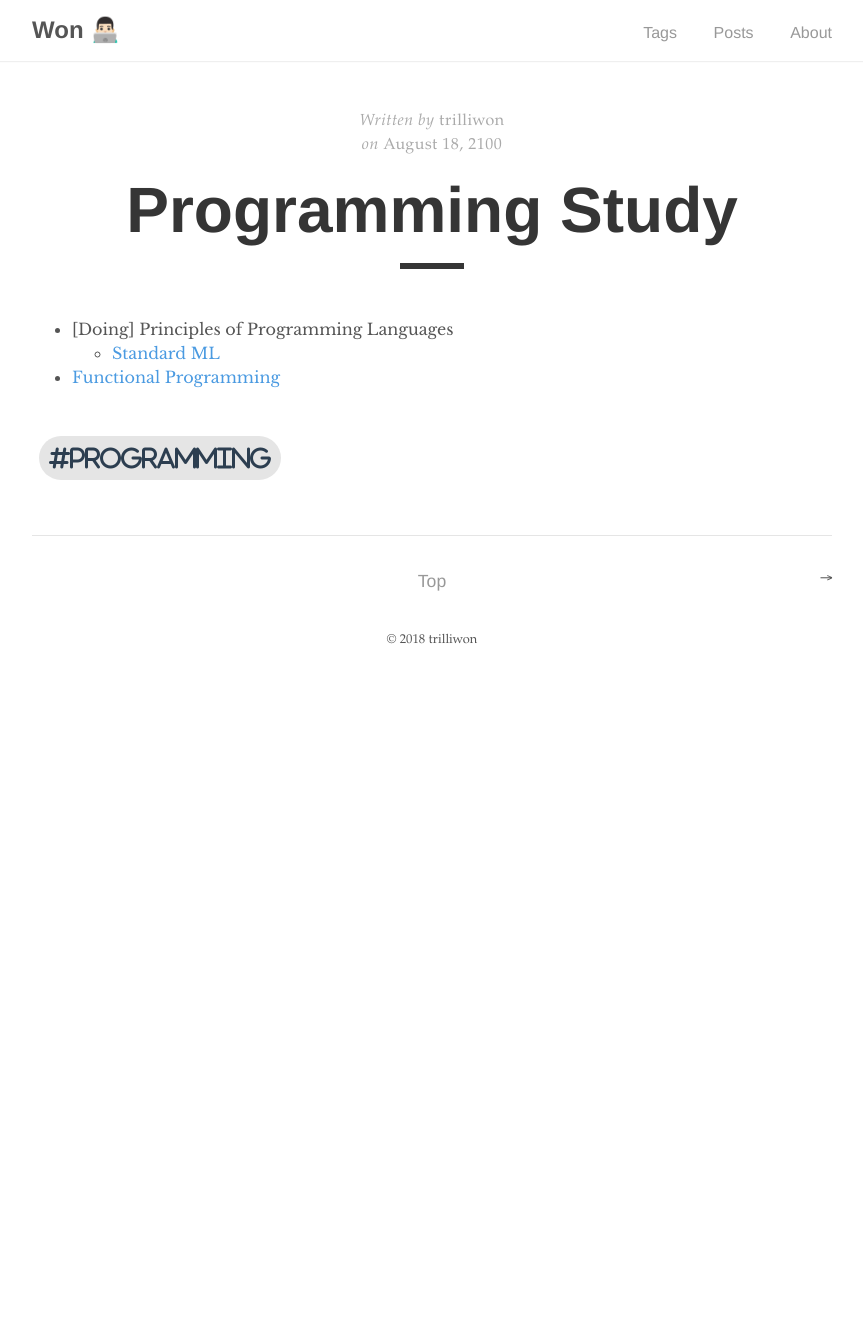
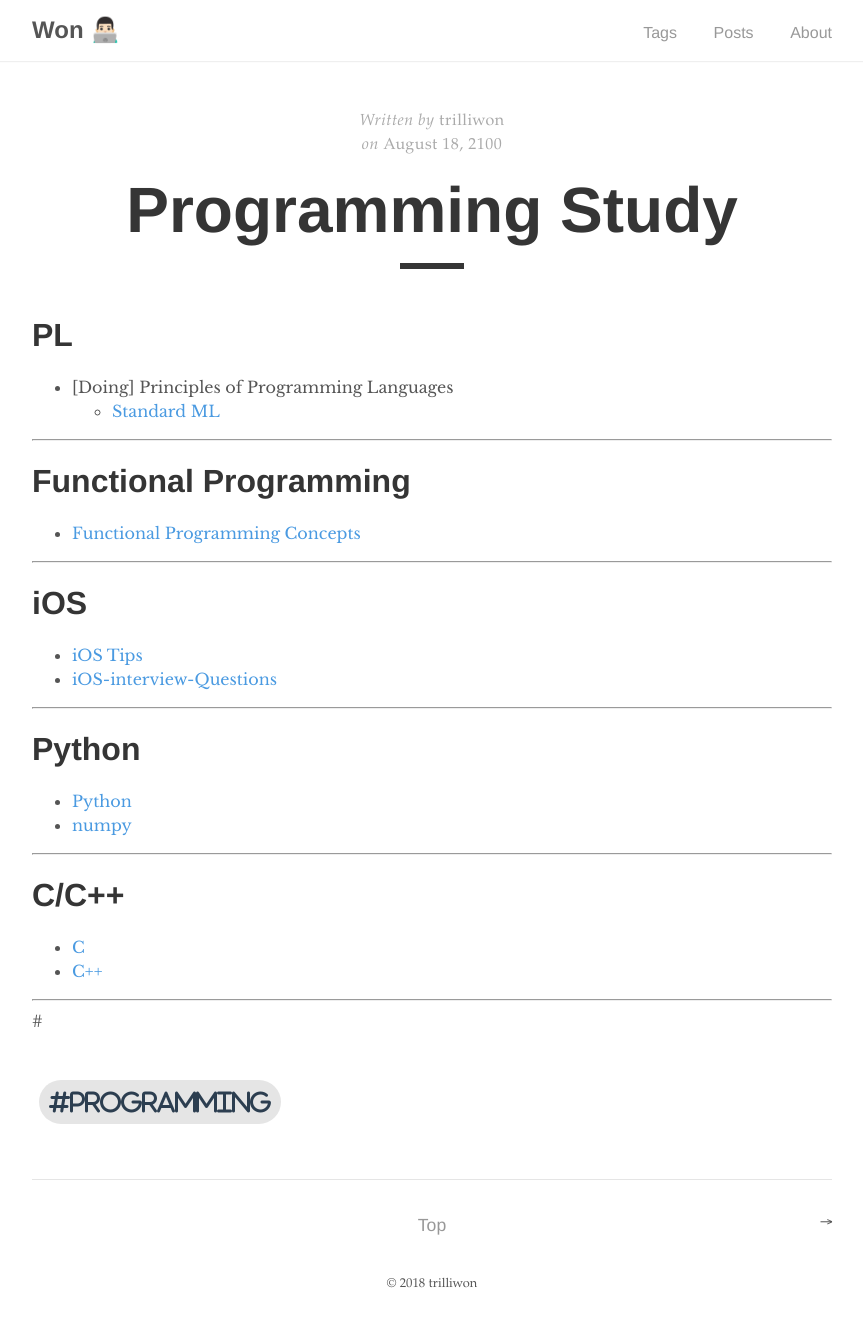
Before and after one commit to trilliwon/ABL, a Jekyll site: the page built from _posts/2100-08-19-programming.md, in a window 1280 px wide. Shown: the whole page, without its empty margins (208-1071 px from the left). Built offline with Jekyll 4.4.1, drawn with Linux system fonts in a browser that asks for light colours; nearby versions of some CDN libraries; before the commit the page ends 900 px from its top, so only the background shows below that.

Commit message:
Wed Mar 21 09:42:38 KST 2018

```diff
--- a/_posts/2100-08-19-programming.md
+++ b/_posts/2100-08-19-programming.md
@@ -5,7 +5,39 @@ date:   2100-08-19 3:00:00 +0900
 tag: [Programming]
 ---
 
+
+# PL
+
 - [Doing] Principles of Programming Languages
-  - [Standard ML]({{ "/blog/2018-03-10/sml" | absolute_url }})
+  - [Standard ML]({{ "/2018-03-10/sml" | absolute_url }})
 
-- [Functional Programming]({{ "/blog/2018-03-14/functional-programming-conceps.md" | absolute_url }})
+---
+
+# Functional Programming
+
+- [Functional Programming Concepts]({{ "/2018-03-14/functional-programming-concepts" | absolute_url }})
+
+---
+
+# iOS
+
+- [iOS Tips]({{ "/2018-02-02/ios-tips" | absolute_url }})
+- [iOS-interview-Questions]({{ "/2018-03-13/iOS-interview-Questions" | absolute_url }})
+
+---
+
+# Python
+
+- [Python]({{ "/2018-01-17/python" | absolute_url }})
+- [numpy](http://www.trilliwon.com/blog/2018-02-05/numpy)
+
+---
+
+# C/C++
+
+- [C]({{ "/2017-12-05/c" | absolute_url }})
+- [C++](http://www.trilliwon.com/blog/cpp/)
+
+---
+
+#
```
Also changed, not shown: _posts/2017-11-21-math-learning.md (deleted, +0 -40 lines), _posts/2018-01-01-MITx_6_00_1x.md (+1 -1 lines), _posts/2018-01-01-MITx_6_00_2x.md (+1 -1 lines), _posts/2100-08-19-deep-learning.md (+4 -0 lines), _posts/2100-08-19-mathematics.md (+32 -2 lines).
